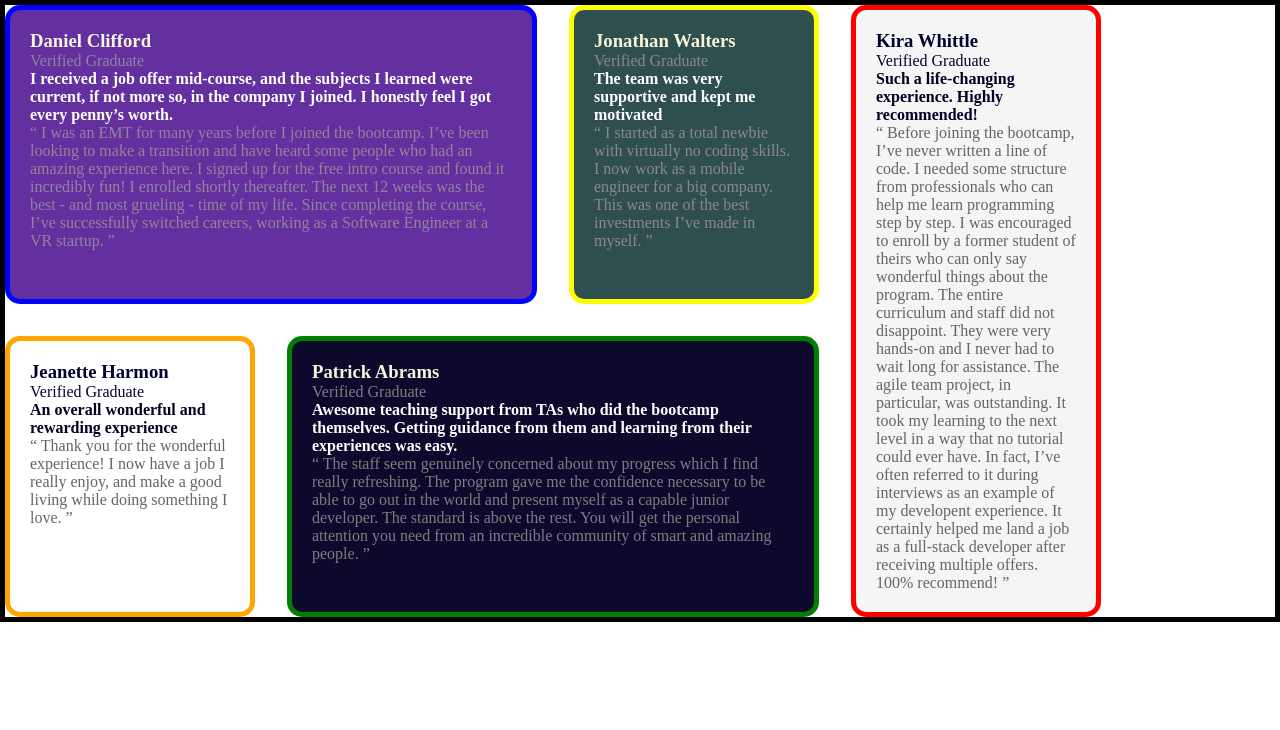
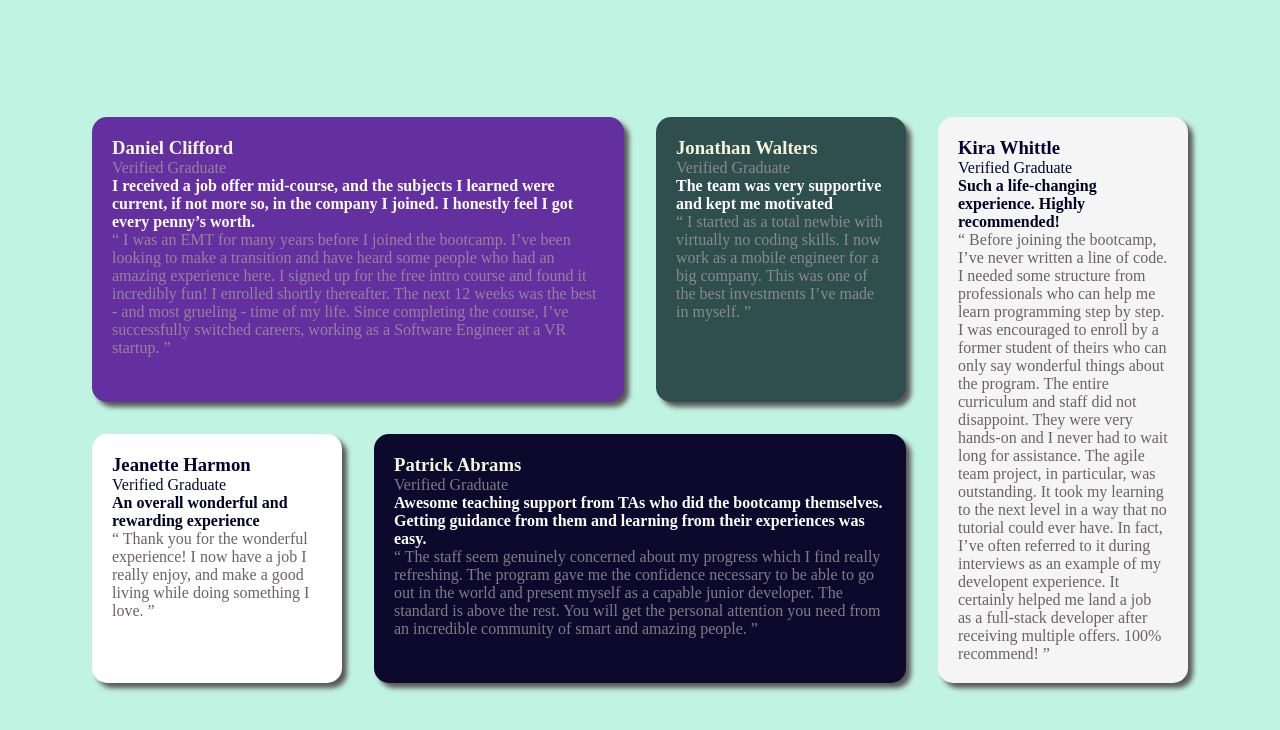
Before and after one commit to manoelvgsilva/testimonials-grid-section-main, a plain HTML site: page index.html in a window 1280 px wide. Drawn offline with Linux system fonts and the light colour scheme.

Commit message:
full version desktop

```diff
--- a/style.css
+++ b/style.css
@@ -4,58 +4,65 @@
     box-sizing: border-box;
 }
 
+body {
+    height: 100vh;
+    display: flex;
+    background-color: rgb(193, 243, 226);
+    align-items: center;
+}
+
 .container-father {
     display: grid;
     gap: 32px;
-    grid-template-columns: repeat(4,250px);
+    grid-template-columns: repeat(4, 250px);
     margin: 0 auto;
     height: auto;
-    border: 5px solid black;
+    justify-content: center;
 }
 
-.container-father > .container-son-one {
+.container-father>.container-son-one {
     background-color: rgb(100, 48, 159);
     grid-column-start: 1;
     grid-column-end: 3;
     border-radius: 15px;
     padding: 20px;
-    border: 5px solid blue;
+    box-shadow: 5px 5px 5px rgb(89, 88, 88);
 }
 
-.container-father > .container-son-five {
+.container-father>.container-son-five {
     background-color: white;
     grid-row-start: 2;
     grid-row-end: 3;
     border-radius: 15px;
     padding: 20px;
-    border: 5px solid orange;
+    box-shadow: 5px 5px 5px rgb(89, 88, 88);
 }
 
-.container-father > .container-son-two {
+.container-father>.container-son-two {
     background-color: darkslategrey;
     border-radius: 15px;
     padding: 20px;
-    border: 5px solid yellow;
+    box-shadow: 5px 5px 5px rgb(89, 88, 88);
 }
 
-.container-father > .container-son-four {
+.container-father>.container-son-four {
     background-color: rgb(12, 9, 45);
     grid-column-start: -4;
     grid-column-end: -2;
     border-radius: 15px;
     padding: 20px;
-    border: 5px solid green;
+    box-shadow: 5px 5px 5px rgb(89, 88, 88);
 }
 
-.container-father > .container-son-three {
+.container-father>.container-son-three {
     background-color: whitesmoke;
     grid-column-start: 4;
     grid-column-end: 5;
     grid-row-start: 3;
     grid-row-end: -1;
     border-radius: 15px;
+    box-shadow: 5px 5px 5px rgb(89, 88, 88);
     padding: 20px;
-    border: 5px solid red;
 }
 
 .container-title-son-men {
@@ -66,11 +73,11 @@
     color: rgb(3, 3, 50);
 }
 
-.container-title-son-men > span {
+.container-title-son-men>span {
     color: rgba(162, 153, 153, 0.791);
 }
 
-.container-title-son-woman > span {
+.container-title-son-woman>span {
     color: rgb(5, 5, 52);
 }
 
@@ -83,7 +90,8 @@
 }
 
 .men {
-    color: rgba(162, 153, 153, 0.791);;
+    color: rgba(162, 153, 153, 0.791);
+    ;
 }
 
 .woman {
```
